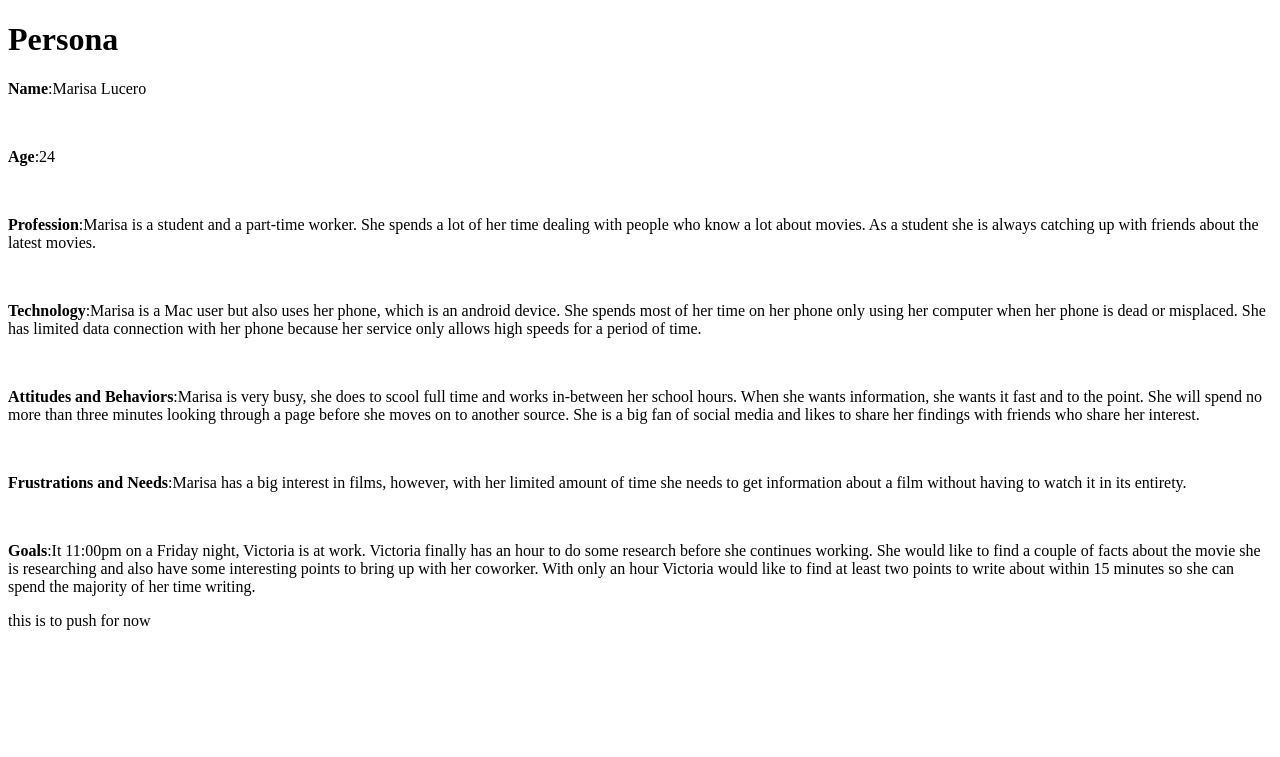
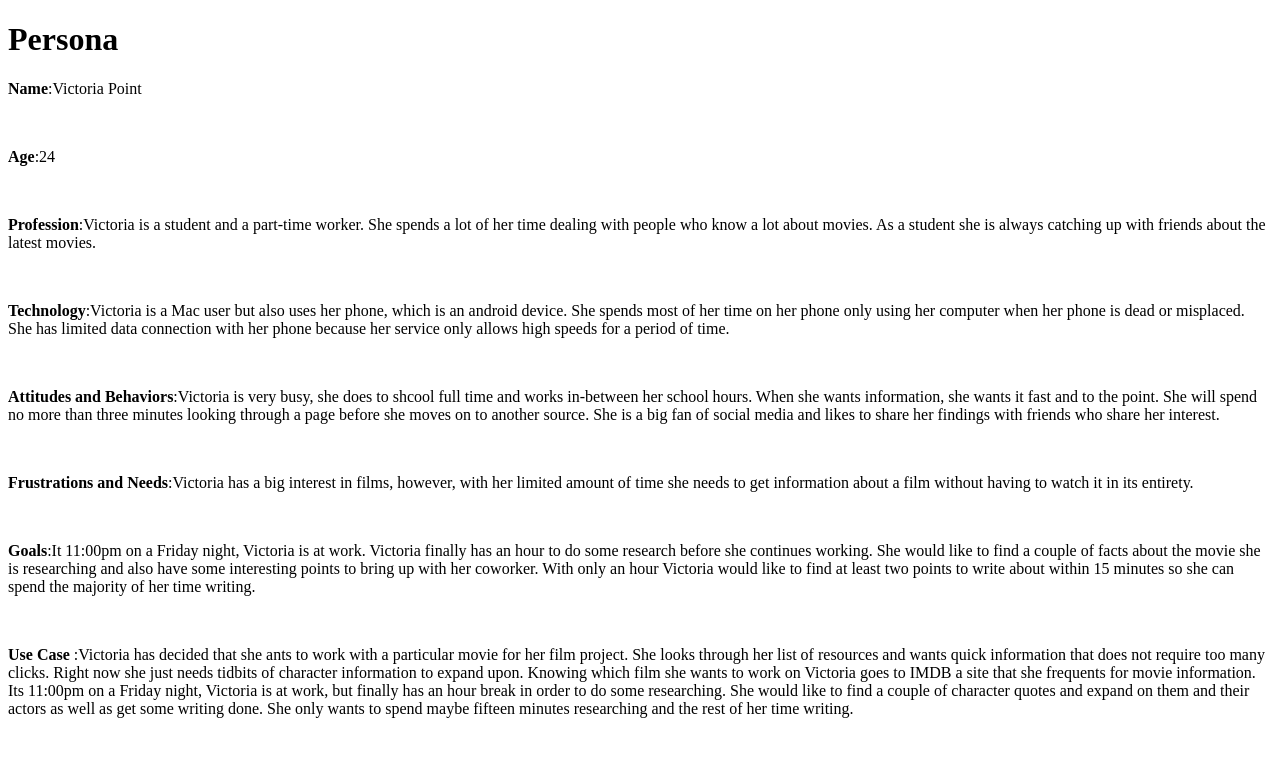
Before and after one commit to VictoriaChacon/imdb-quotes, a PHP site: page / in a window 1280 px wide. Shown: the top 757 px of the page. Run offline with PHP 8.4, Linux system fonts and the light colour scheme.

Commit message:
added persona and use case

```diff
--- a/index.php
+++ b/index.php
@@ -5,20 +5,23 @@
 	</head>
 	<body>
 		<h1>Persona</h1>
-		<p><strong>Name</strong>:Marisa Lucero</p>
+		<p><strong>Name</strong>:Victoria Point</p>
 		<br>
 		<p><strong>Age</strong>:24</p>
 		<br>
-		<p><strong>Profession</strong>:Marisa is a student and a part-time worker. She spends a lot of her time dealing with people who know a lot about movies. As a student she is always catching up with friends about the latest movies. </p>
+		<p><strong>Profession</strong>:Victoria is a student and a part-time worker. She spends a lot of her time dealing with people who know a lot about movies. As a student she is always catching up with friends about the latest movies. </p>
 		<br>
-		<p><strong>Technology</strong>:Marisa is a Mac user but also uses her phone, which is an android device. She spends most of her time on her phone only using her computer when her phone is dead or misplaced. She has limited data connection with her phone because her service only allows high speeds for a period of time.</p>
+		<p><strong>Technology</strong>:Victoria is a Mac user but also uses her phone, which is an android device. She spends most of her time on her phone only using her computer when her phone is dead or misplaced. She has limited data connection with her phone because her service only allows high speeds for a period of time.</p>
 		<br>
-		<p><strong>Attitudes and Behaviors</strong>:Marisa is very busy, she does to scool full time and works in-between her school hours. When she wants information, she wants it fast and to the point. She will spend no more than three minutes looking through a page before she moves on to another source. She is a big fan of social media and likes to share her findings with friends who share her interest.</p>
+		<p><strong>Attitudes and Behaviors</strong>:Victoria is very busy, she does to shcool full time and works in-between her school hours. When she wants information, she wants it fast and to the point. She will spend no more than three minutes looking through a page before she moves on to another source. She is a big fan of social media and likes to share her findings with friends who share her interest.</p>
 		<br>
-		<p><strong>Frustrations and Needs</strong>:Marisa has a big interest in films, however, with her limited amount of time she needs to get information about a film without having to watch it in its entirety.</p>
+		<p><strong>Frustrations and Needs</strong>:Victoria has a big interest in films, however, with her limited amount of time she needs to get information about a film without having to watch it in its entirety.</p>
 		<br>
 		<p><strong>Goals</strong>:It 11:00pm on a Friday night, Victoria is at work. Victoria finally has an hour to do some research before she continues working. She would like to find a couple of facts about the movie she is researching and also have some interesting points to bring up with her coworker. With only an hour Victoria would like to find at least two points to write about within 15 minutes so she can spend the majority of her time writing.
 		</p>
-		<p>this is to  push for now</p>
+		<br>
+		<p><strong>Use Case</strong> :Victoria has decided that she ants to work with a particular movie for her film project. She looks through her list of resources and wants quick information that does not require too many clicks. Right now she just needs tidbits of character information to expand upon.
+		Knowing which film she wants to work on Victoria goes to IMDB a site that she frequents for movie information.
+		Its 11:00pm on  a Friday night, Victoria is at work, but finally has an hour break in order to do some researching. She would like to find a couple of character quotes and expand on them and their actors as well as get some writing done. She only wants to spend maybe fifteen minutes researching and the rest of her time writing. </p>
 	</body>
 </html>
```
